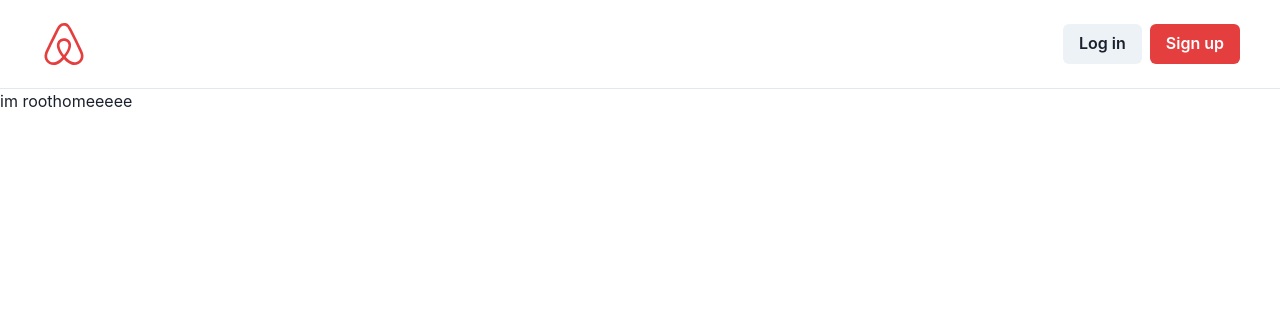
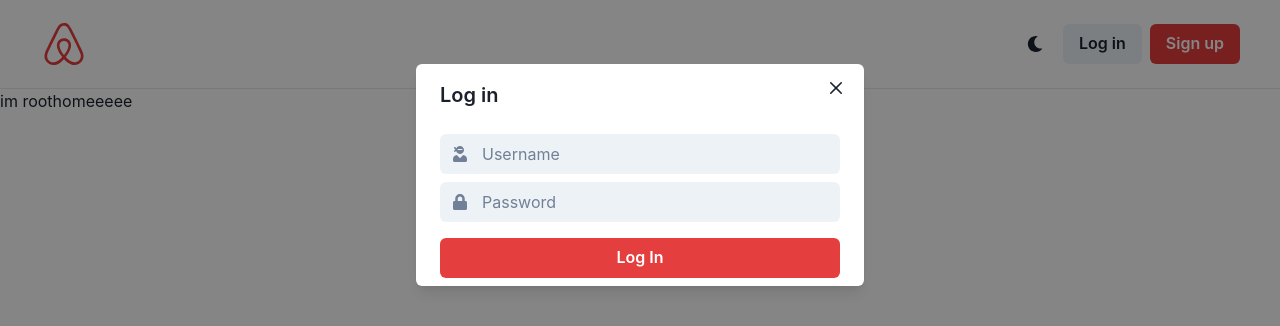
Before and after one commit to Samarinda-Kim/05_airbnb-clone-frontend, a React (Create React App) app: page / in a window 1280 px wide. Both pictures are taken after a click on the button "Log in". Shown: the top 326 px of the page. Built offline with nearby package versions, Linux system fonts and the light colour scheme.

Commit message:
#18.1 Log In Modal

```diff
--- a/src/components/Root.tsx
+++ b/src/components/Root.tsx
@@ -1,8 +1,26 @@
-import { Box, Button, HStack } from '@chakra-ui/react'
+import {
+  Box,
+  Button,
+  HStack,
+  IconButton,
+  Input,
+  InputGroup,
+  InputLeftElement,
+  Modal,
+  ModalBody,
+  ModalCloseButton,
+  ModalContent,
+  ModalFooter,
+  ModalHeader,
+  ModalOverlay,
+  useDisclosure,
+  VStack,
+} from '@chakra-ui/react'
 import { Outlet } from 'react-router-dom'
-import { FaAirbnb } from 'react-icons/fa'
+import { FaAirbnb, FaMoon, FaUserNinja, FaLock } from 'react-icons/fa'
 
 export default function Root() {
+  const { isOpen, onClose, onOpen } = useDisclosure()
   return (
     <Box>
       <HStack
@@ -15,9 +33,48 @@
           <FaAirbnb size={'48'} />
         </Box>
         <HStack spacing={2}>
-          <Button>Log in</Button>
+          <IconButton
+            variant="ghost"
+            aria-label="Toggle dark mode"
+            icon={<FaMoon />}
+          />
+          <Button onClick={onOpen}>Log in</Button>
           <Button colorScheme={'red'}>Sign up</Button>
         </HStack>
+        <Modal onClose={onClose} isOpen={isOpen}>
+          <ModalOverlay />
+          <ModalContent>
+            <ModalHeader>Log in</ModalHeader>
+            <ModalCloseButton />
+            <ModalBody>
+              <VStack>
+                <InputGroup>
+                  <InputLeftElement
+                    children={
+                      <Box color="gray.500">
+                        <FaUserNinja />
+                      </Box>
+                    }
+                  />
+                  <Input variant={'filled'} placeholder="Username" />
+                </InputGroup>
+                <InputGroup>
+                  <InputLeftElement
+                    children={
+                      <Box color="gray.500">
+                        <FaLock />
+                      </Box>
+                    }
+                  />
+                  <Input variant={'filled'} placeholder="Password" />
+                </InputGroup>
+              </VStack>
+              <Button mt={4} colorScheme={'red'} w="100%">
+                Log In
+              </Button>
+            </ModalBody>
+          </ModalContent>
+        </Modal>
       </HStack>
       im root
       <Outlet />
```
